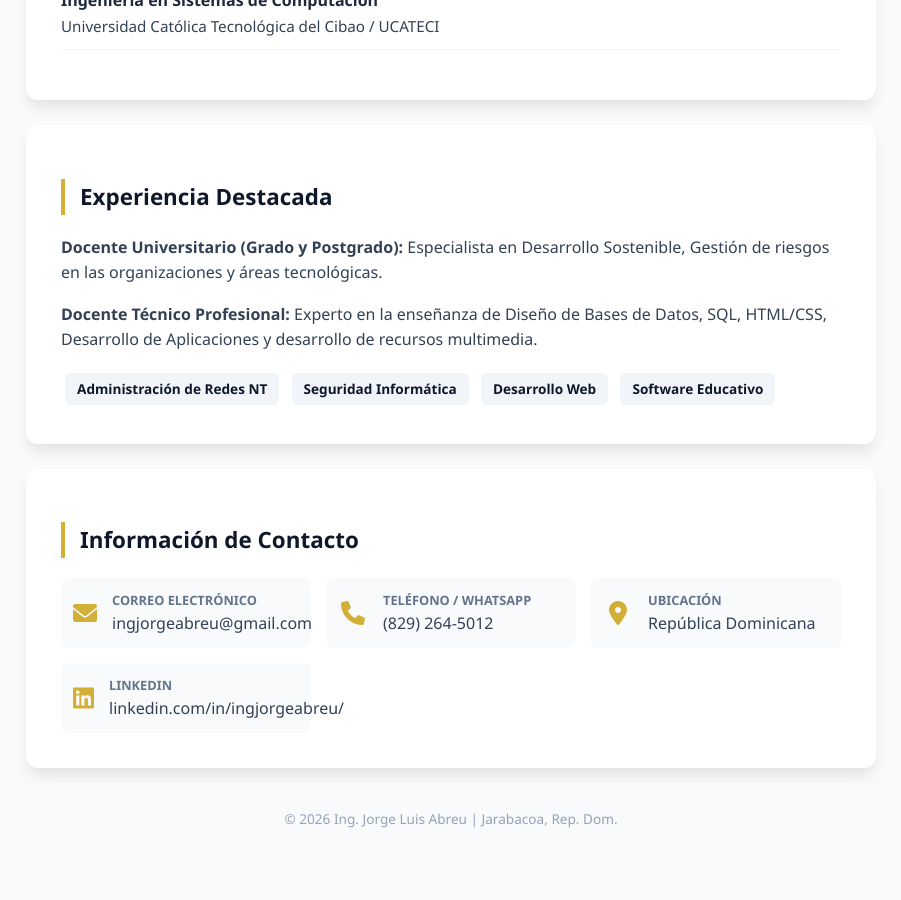
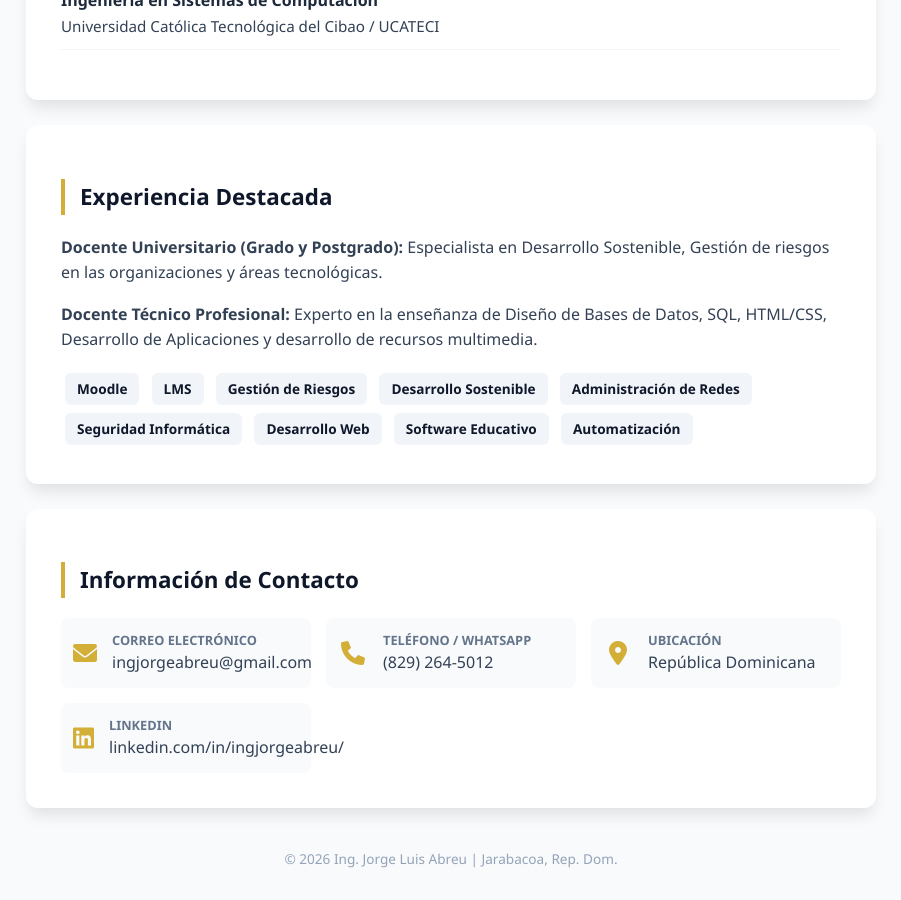
Before and after one commit to jorge21028/portafolio, a Jekyll site: the page perfil-docente.html, which Jekyll copies as it is, in a window 1280 px wide and 900 px high, scrolled down 1048 px. Shown: the whole window, without its empty margins (189-1090 px from the left). Built offline with Jekyll 4.4.1, drawn with Linux system fonts in a browser that asks for light colours; before the commit the page ends 1908 px from its top, so only the background shows below that.

Commit message:
Update perfil-docente.html

```diff
--- a/perfil-docente.html
+++ b/perfil-docente.html
@@ -174,10 +174,15 @@
         <p><b>Docente Universitario (Grado y Postgrado):</b> Especialista en Desarrollo Sostenible, Gestión de  riesgos en las organizaciones y áreas tecnológicas.</p>
         <p><b>Docente Técnico Profesional:</b> Experto en la enseñanza de Diseño de Bases de Datos, SQL, HTML/CSS, Desarrollo de Aplicaciones y desarrollo de recursos multimedia.</p>
         <div style="margin-top: 15px;">
-            <span class="badge">Administración de Redes NT</span>
+            <span class="badge">Moodle</span>
+            <span class="badge">LMS</span>
+            <span class="badge">Gestión de Riesgos</span>
+            <span class="badge">Desarrollo Sostenible</span>
+            <span class="badge">Administración de Redes</span>
             <span class="badge">Seguridad Informática</span>
             <span class="badge">Desarrollo Web</span>
             <span class="badge">Software Educativo</span>
+            <span class="badge">Automatización</span>
         </div>
     </div>
 
```
